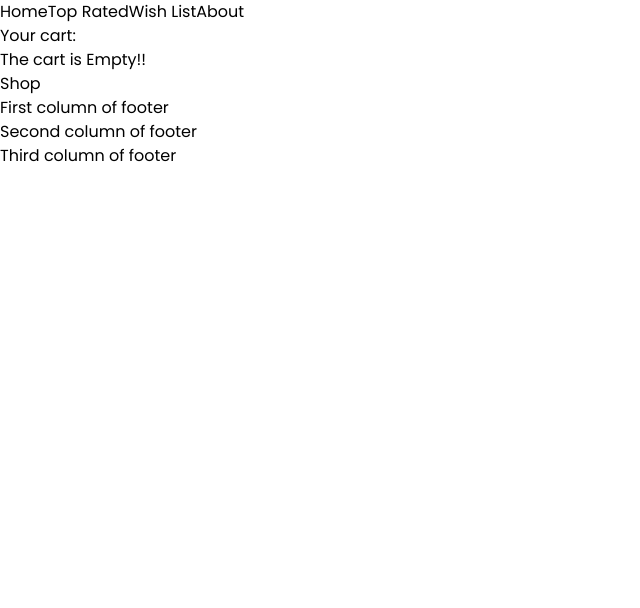
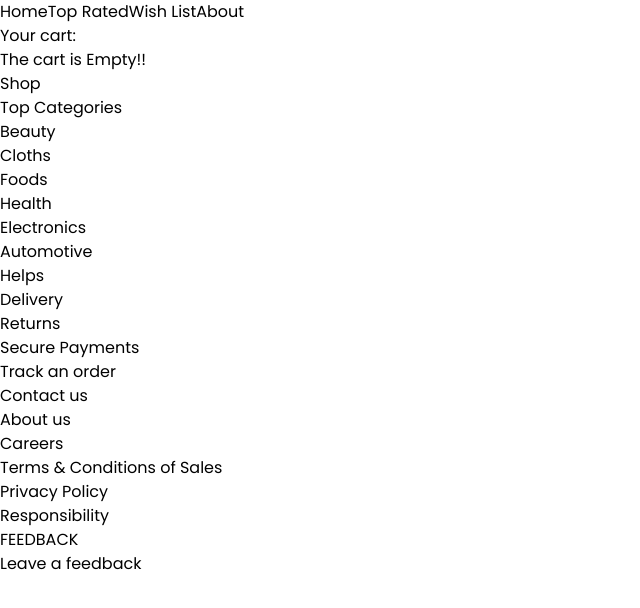
Before and after one commit to matutul/easy-commerce-client, a React (Vite) app: page /cart in a window 1280 px wide. Shown: the top 608 px of the page, without its empty margins (0-640 px from the left). Built offline with nearby package versions, Linux system fonts and the light colour scheme; some icons are missing.

Commit message:
product slider at home page, footer page modifications

```diff
--- a/index.html
+++ b/index.html
@@ -1,9 +1,20 @@
-<!doctype html>
+<!DOCTYPE html>
 <html lang="en">
   <head>
     <meta charset="UTF-8" />
     <link rel="icon" type="image/svg+xml" href="/vite.svg" />
     <meta name="viewport" content="width=device-width, initial-scale=1.0" />
+    <link
+      rel="stylesheet"
+      type="text/css"
+      charset="UTF-8"
+      href="https://cdnjs.cloudflare.com/ajax/libs/slick-carousel/1.6.0/slick.min.css"
+    />
+    <link
+      rel="stylesheet"
+      type="text/css"
+      href="https://cdnjs.cloudflare.com/ajax/libs/slick-carousel/1.6.0/slick-theme.min.css"
+    />
     <title>Easy Ecommerce</title>
   </head>
   <body>
--- a/package.json
+++ b/package.json
@@ -14,7 +14,9 @@
     "react-dom": "^18.2.0",
     "react-hook-form": "^7.45.4",
     "react-icons": "^4.10.1",
-    "react-router-dom": "^6.15.0"
+    "react-router-dom": "^6.15.0",
+    "react-slick": "^0.29.0",
+    "slick-carousel": "^1.8.1"
   },
   "devDependencies": {
     "@types/react": "^18.2.15",
--- a/src/components/ProductCard.jsx
+++ b/src/components/ProductCard.jsx
@@ -38,11 +38,11 @@ const ProductCard = ({ product }) => {
 
   return (
     <div
-      className={`w-full rounded-2xl ${
+      className={`w-full h-full rounded-2xl ${
         isAddedToCart
           ? "bg-gradient-to-br from-rose-500 to-fuchsia-500 text-white"
           : "bg-white"
-      } drop-shadow-2xl group`}
+      } drop-shadow-xl group`}
     >
       {/* image div */}
       <div className="w-full h-[160px] rounded-t-2xl bg-slate-500 overflow-hidden">
--- a/src/layout/Footer.jsx
+++ b/src/layout/Footer.jsx
@@ -1,4 +1,4 @@
-import footerImage from "../assets/image/footerImage/footer2.svg"
+import footerImage from "../assets/image/footerImage/footer2.svg";
 
 const Footer = () => {
   return (
@@ -6,18 +6,71 @@ const Footer = () => {
       <div className="w-full bg-gray-700 p-5">
         <div className="grid grid-cols-1 sm:grid-cols-12">
           <div className="sm:col-span-6 md:col-span-4 w-full">
-            First column of footer
+            <p className="text-xl cursor-default text-gray-300">
+              Top Categories
+            </p>
+            <div className="grid grid-cols-2">
+              <p className="text-sm my-1 font-extralight cursor-default text-gray-300">
+                Beauty
+              </p>
+              <p className="text-sm my-1 font-extralight cursor-default text-gray-300">
+                Cloths
+              </p>
+              <p className="text-sm my-1 font-extralight cursor-default text-gray-300">
+                Foods
+              </p>
+              <p className="text-sm my-1 font-extralight cursor-default text-gray-300">
+                Health
+              </p>
+              <p className="text-sm my-1 font-extralight cursor-default text-gray-300">
+                Electronics
+              </p>
+              <p className="text-sm my-1 font-extralight cursor-default text-gray-300">
+                Automotive
+              </p>
+            </div>
           </div>
           <div className="sm:col-span-6 md:col-span-4 w-full">
-            Second column of footer
+            <p className="text-xl cursor-default text-gray-300">Helps</p>
+            <p className="text-sm my-1 font-extralight cursor-default text-gray-300">
+              Delivery
+            </p>
+            <p className="text-sm my-1 font-extralight cursor-default text-gray-300">
+              Returns
+            </p>
+            <p className="text-sm my-1 font-extralight cursor-default text-gray-300">
+              Secure Payments
+            </p>
+            <p className="text-sm my-1 font-extralight cursor-default text-gray-300">
+              Track an order
+            </p>
+            <p className="text-sm my-1 font-extralight cursor-default text-gray-300">
+              Contact us
+            </p>
           </div>
           <div className="sm:col-span-6 md:col-span-4 w-full">
-            Third column of footer
+            <p className="text-xl cursor-default text-gray-300">About us</p>
+            <p className="text-sm my-1 font-extralight cursor-default text-gray-300">
+              Careers
+            </p>
+            <p className="text-sm my-1 font-extralight cursor-default text-gray-300">
+              Terms & Conditions of Sales
+            </p>
+            <p className="text-sm my-1 font-extralight cursor-default text-gray-300">
+              Privacy Policy
+            </p>
+            <p className="text-sm my-1 font-extralight cursor-default text-gray-300">
+              Responsibility
+            </p>
+            <p className="text-xl cursor-default text-gray-300 mt-4"> FEEDBACK</p>
+            <p className="text-sm my-1 font-extralight cursor-default text-gray-300">
+              Leave a feedback
+            </p>
           </div>
         </div>
       </div>
     </div>
-  )
-}
+  );
+};
 
-export default Footer
+export default Footer;
--- a/src/pages/Home.jsx
+++ b/src/pages/Home.jsx
@@ -6,11 +6,52 @@ import { PiDress } from "react-icons/pi";
 import { IoIosArrowForward } from "react-icons/io";
 import { categoryMenu } from "../assets/data/categories";
 import Categories from "../components/Categories";
+import Slider from "react-slick";
 
 const Home = () => {
   const {
     state: { products },
   } = useProducts();
+
+  const settings = {
+    dots: false,
+    infinite: true,
+    speed: 2000,
+    autoplay: true,
+    autoplaySpeed: 5000,
+    slidesToShow: 4,
+    slidesToScroll: 1,
+    initialSlide: 0,
+    nextArrow: <div>
+      <p>Next</p>
+    </div>,
+    prevArrow: <div>
+      <p>Prev</p>
+    </div>,
+    responsive: [
+      {
+        breakpoint: 1024,
+        settings: {
+          slidesToShow: 3,
+          slidesToScroll: 1,
+        },
+      },
+      {
+        breakpoint: 600,
+        settings: {
+          slidesToShow: 2,
+          slidesToScroll: 1,
+        },
+      },
+      {
+        breakpoint: 480,
+        settings: {
+          slidesToShow: 1,
+          slidesToScroll: 1,
+        },
+      },
+    ],
+  };
 
   return (
     <div className="w-full flex flex-col items-center bg-stone-100 mt-[60px]">
@@ -87,17 +128,90 @@ const Home = () => {
         <Categories />
       </div>
 
-      <div className="w-[80%] mt-6">
+      {/* beauty products slider */}
+      <div className="w-full p-2 md:w-[90%] lg:w-[80%]">
+        <p className="w-full self-start text-3xl font-normal tracking-wide">Beauty Products</p>
+        <Slider {...settings} className="rounded-2xl">
+          {products &&
+            products
+              .filter((pd) => pd.category === "beauty")
+              .map((pd) => (
+                <div className="h-full p-2 py-6 rounded-lg">
+                  <ProductCard key={pd.product_id} product={pd} />
+                </div>
+              ))}
+        </Slider>
+      </div>
+
+      {/* clothing products slider */}
+      <div className="w-full p-2 md:w-[90%] lg:w-[80%]">
+        <p className="w-full self-start text-3xl font-normal tracking-wide">Clothing Products</p>
+        <Slider {...settings} className="rounded-2xl">
+          {products &&
+            products
+              .filter((pd) => pd.category === "clothing")
+              .map((pd) => (
+                <div className="h-full p-2 py-6 rounded-lg">
+                  <ProductCard key={pd.product_id} product={pd} />
+                </div>
+              ))}
+        </Slider>
+      </div>
+
+      {/* food products slider */}
+      <div className="w-full p-2 md:w-[90%] lg:w-[80%]">
+        <p className="w-full self-start text-3xl font-normal tracking-wide">Food Products</p>
+        <Slider {...settings} className="rounded-2xl">
+          {products &&
+            products
+              .filter((pd) => pd.category === "food")
+              .map((pd) => (
+                <div className="h-full p-2 py-6 rounded-lg">
+                  <ProductCard key={pd.product_id} product={pd} />
+                </div>
+              ))}
+        </Slider>
+      </div>
+      {/* Health products slider */}
+      <div className="w-full p-2 md:w-[90%] lg:w-[80%]">
+        <p className="w-full self-start text-3xl font-normal tracking-wide">Health Products</p>
+        <Slider {...settings} className="rounded-2xl">
+          {products &&
+            products
+              .filter((pd) => pd.category === "health")
+              .map((pd) => (
+                <div className="h-full p-2 py-6 rounded-lg">
+                  <ProductCard key={pd.product_id} product={pd} />
+                </div>
+              ))}
+        </Slider>
+      </div>
+      {/* Automotive products slider */}
+      <div className="w-full p-2 md:w-[90%] lg:w-[80%]">
+        <p className="w-full self-start text-3xl font-normal tracking-wide">Automotive Products</p>
+        <Slider {...settings} className="rounded-2xl">
+          {products &&
+            products
+              .filter((pd) => pd.category === "automotive")
+              .map((pd) => (
+                <div className="h-full p-2 py-6 rounded-lg">
+                  <ProductCard key={pd.product_id} product={pd} />
+                </div>
+              ))}
+        </Slider>
+      </div>
+
+      {/* <div className="w-[80%] mt-6">
         <p className="w-full self-start text-3xl font-normal tracking-wide mb-6">
           All Products:
         </p>
-        <div className="w-full h-auto grid grid-cols-1 sm:grid-cols-2 md:grid-cols-3 lg:grid-cols-4 gap-8">
+        <div className="w-full h-auto grid grid-cols-1 sm:grid-cols-2 md:grid-cols-3 lg:grid-cols-4 gap-5">
           {products &&
             products.map((pd) => (
               <ProductCard key={pd.product_id} product={pd} />
             ))}
         </div>
-      </div>
+      </div> */}
     </div>
   );
 };
```
Also changed, not shown: 1 other file (tests, documents, lock files or other folders).
